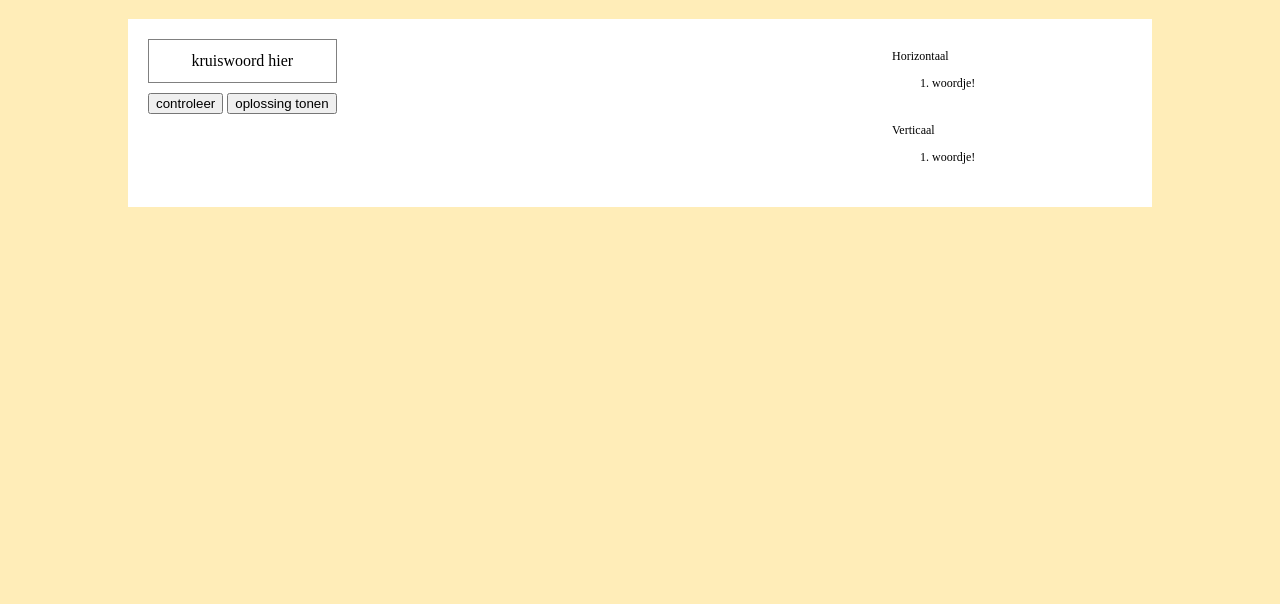
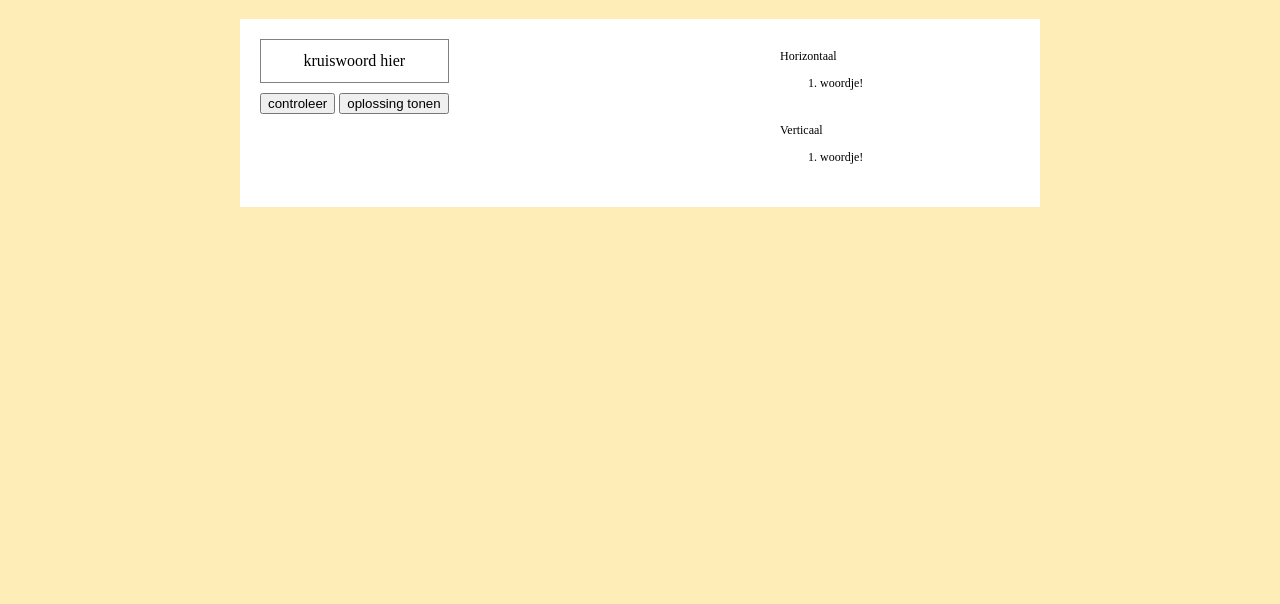
Before and after one commit to lukavdplas/crosswords, a plain HTML site: page index.html in a window 1280 px wide. Shown: the part 131-735 px from the top of the page. Drawn offline with nearby package versions, Linux system fonts and the light colour scheme.

Commit message:
minor edits

```diff
--- a/index.html
+++ b/index.html
@@ -6,7 +6,7 @@
     <meta charset="utf-8" />
 	<meta name="viewport" content="width=device-width, user-scalable=no"/>
 	<meta name="theme-color" content="#f5cc5d"/>
-	<meta name="description" content="Send your pictures to the world's fastest photo printer!"/>
+	<meta name="description" content="maak een kruiswoord van luka!"/>
     <title>kruiswoorden van luka</title>
 	<style>
 		body {
@@ -84,7 +84,7 @@
 			</div>
 		</div>
 	</div>
-	<div style="margin: 0 auto; width: 80%; align-content: center; text-align: center;">
+	<div style="margin: 0 auto; width: 80%; max-width: 800px; align-content: center; text-align: center;">
 		<div id="crosswordcontainer">
 			<div id ="gridcontainer">
 				<div id="crossword">
```
